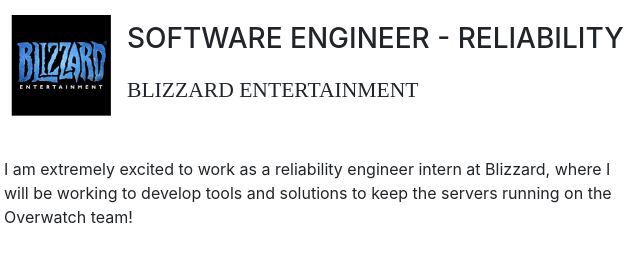
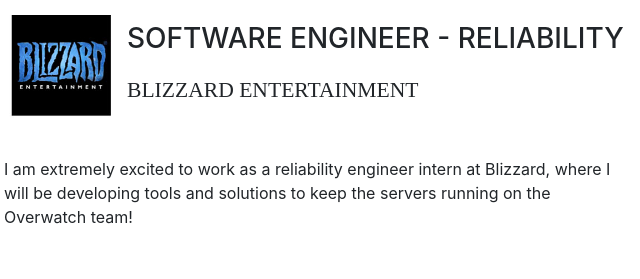
Before and after one commit to KimberlyLi/KimberlyLi.github.io, a website with bundled scripts: page index.html in a window 1280 px wide. Shown: the part 920-1199 px from the top of the page, 316-956 px from the left. Built offline with nearby package versions, Linux system fonts and the light colour scheme; a web font is replaced by a local one.

Commit message:
edit text

```diff
--- a/index.html
+++ b/index.html
@@ -72,7 +72,7 @@
 						<br/> </br>In the summer of 2017, I worked as an IT Operations Intern at <a href="https://www.lucasfilm.com/">Lucasfilm</a>, where I gained valuable skills in network reliability and engineering. In addition to designing tools to support artists, engineers, and production staff, I led the development of several projects including a dashboard that monitored uptime for Lucasfilm’s cloud services.
 						Just this fall, I was a Systems Infrastructure Intern at <a href="https://www.pixar.com/">Pixar Animation Studios</a>, where I engineered systems to monitor the health of highly dynamic and strained servers. At Pixar, I wrote scripts to streamline system workflows while also monitoring network traffic to understand the root cause of peak loads in the data center.
 
-						<br/><br/> This coming summer, I am extremely excited to be working at <a href="https://www.blizzard.com/en-us/">Blizzard Entertainment</a> as a Software Engineer in Reliability!
+						<br/><br/> This coming summer, I am extremely excited to be working at <a href="https://www.blizzard.com/en-us/">Blizzard Entertainment</a> as a Software Engineer in Reliability Intern!
 						<br/> </br>I am also currently a tutor/TA at the Computer Science and Engineering Department at UCSD, where I teach Computer Architecture and Digital Techniques, as well as introductory levels of C, HTML, CSS, JavaScript, and Python.
 						<br/><br/>View my <a href = "Resume.pdf"><b>RESUME</b></a></p>
 
@@ -125,7 +125,7 @@
 			</table>
 
               <p> <br>I am extremely excited to work as a reliability engineer intern at Blizzard,
-			  where I will be working to develop tools and solutions to keep the servers running on the Overwatch team!
+			  where I will be developing tools and solutions to keep the servers running on the Overwatch team!
 			  </p>
             </div>
             <div class="resume-date text-md-right">
```
